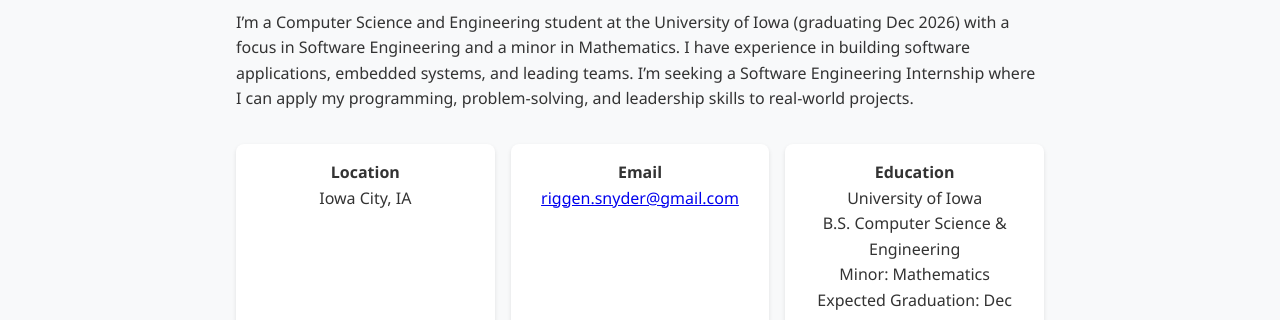
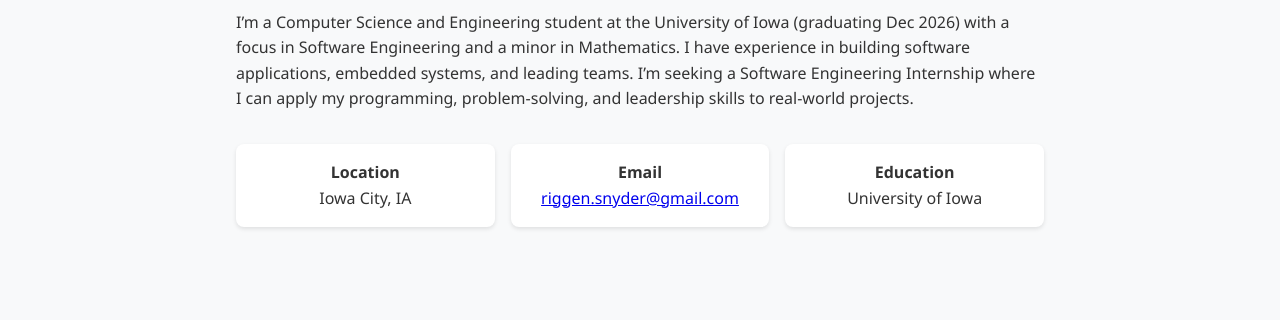
Before and after one commit to RiggenCode/RiggenCode.github.io, a plain HTML site: page index.html in a window 1280 px wide. Shown: the part 319-639 px from the top of the page. Drawn offline with Linux system fonts and the light colour scheme.

Commit message:
updated education section in about me to University of Iowa

```diff
--- a/index.html
+++ b/index.html
@@ -151,9 +151,6 @@
     <div class="skill">
       <strong>Education</strong><br>
       University of Iowa<br>
-      B.S. Computer Science & Engineering<br>
-      Minor: Mathematics<br>
-      Expected Graduation: Dec 2026
     </div>
   </div>
 </section>
```
